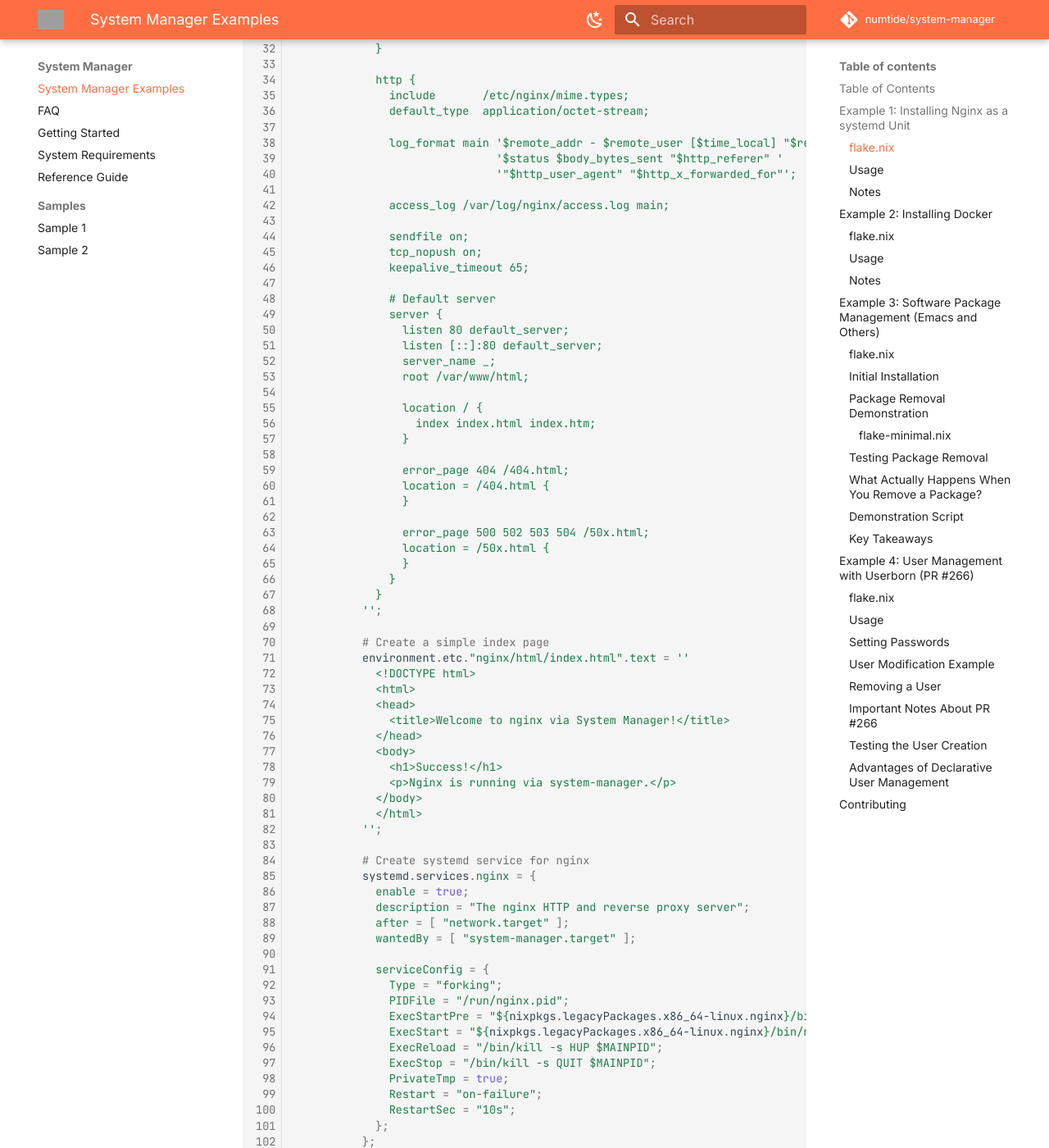
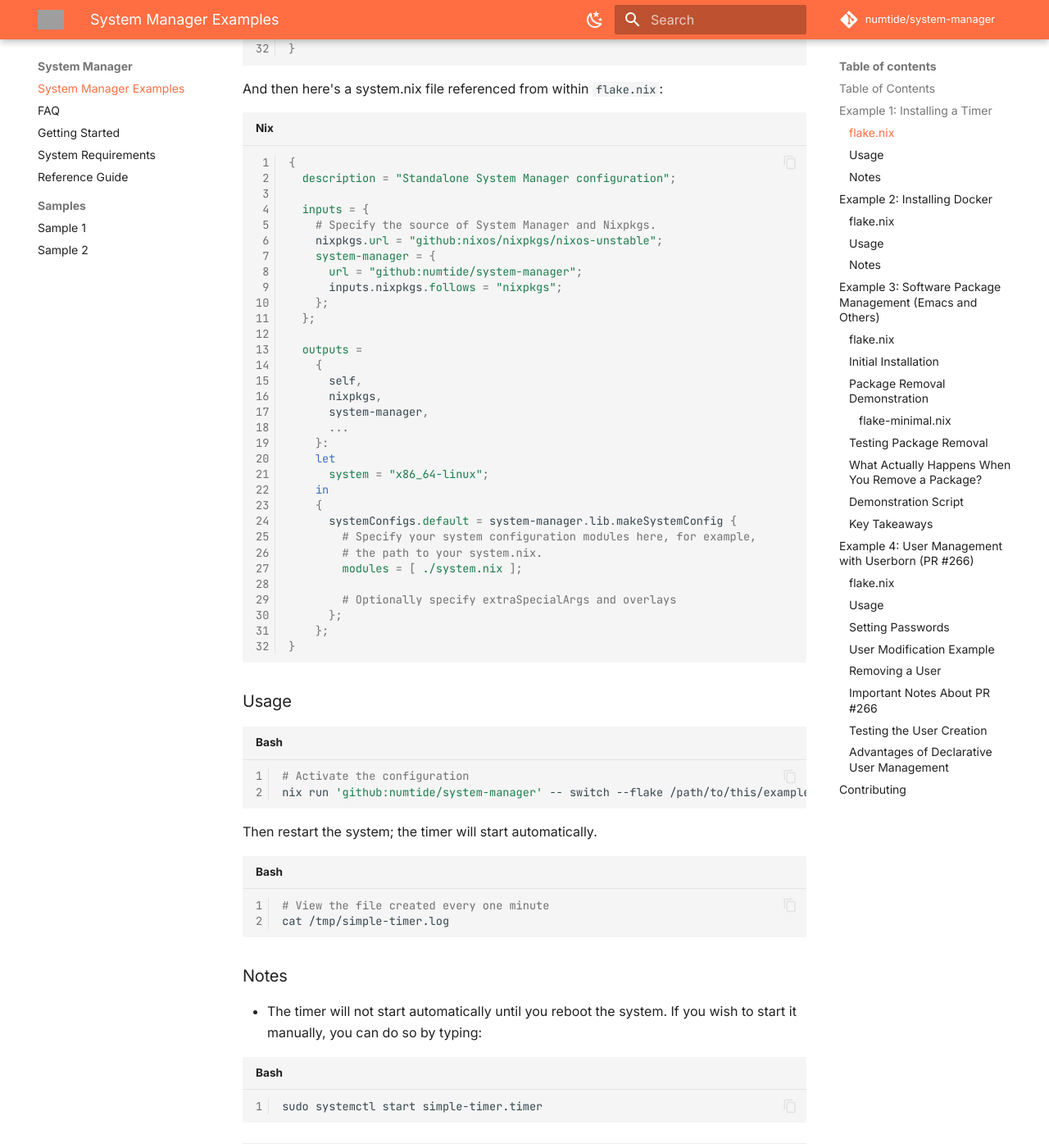
Before and after one commit to numtide/system-manager, an MkDocs documentation site: the page built from documentation/docs/examples.md, in a window 1280 px wide and 1400 px high, scrolled down 1378 px. Shown: the whole window at 82% size. Built offline with MkDocs 1.6.1 and Material for MkDocs 9.7.7, drawn with Linux system fonts in a browser that asks for light colours; comment, search, counter and statistics services are not loaded; some of the changed text lies outside the part shown; grey boxes are pictures that could not be loaded.

Commit message:
fix: Updated docs

````diff
--- a/documentation/docs/examples.md
+++ b/documentation/docs/examples.md
@@ -6,161 +6,112 @@ This document provides practical examples of using system-manager to manage syst
 
 ## Table of Contents
 
-1. [Example 1: Installing Nginx as a systemd Unit](#example-1-installing-nginx-as-a-systemd-unit)
+1. [Example 1: Installing a Timer](#example-1-installing-a-timer)
 2. [Example 2: Installing Docker](#example-2-installing-docker)
 3. [Example 3: Software Package Management (Emacs and Others)](#example-3-software-package-management-emacs-and-others)
 4. [Example 4: User Management with Userborn (PR #266)](#example-4-user-management-with-userborn-pr-266)
 
 ---
 
-## Example 1: Installing Nginx as a systemd Unit
+## Example 1: Installing a Timer
 
-This example demonstrates how to install and configure nginx as a systemd service using system-manager.
+This example demonstrates how to install a timer that runs every one minute. First, here's a flake.nix file:
 
 ### flake.nix
 
 ```nix
 {
-  description = "System Manager - Nginx Example";
+  description = "Standalone System Manager configuration";
 
   inputs = {
-    nixpkgs.url = "github:NixOS/nixpkgs/nixos-unstable";
+    # Specify the source of System Manager and Nixpkgs.
+    nixpkgs.url = "github:nixos/nixpkgs/nixos-unstable";
     system-manager = {
       url = "github:numtide/system-manager";
       inputs.nixpkgs.follows = "nixpkgs";
     };
   };
 
-  outputs = { self, nixpkgs, system-manager }: {
-    systemConfigs.default = system-manager.lib.makeSystemConfig {
-      modules = [
-        {
-          nixpkgs.hostPlatform = "x86_64-linux";
+  outputs =
+    {
+      self,
+      nixpkgs,
+      system-manager,
+      ...
+    }:
+    let
+      system = "x86_64-linux";
+    in
+    {
+      systemConfigs.default = system-manager.lib.makeSystemConfig {
+        # Specify your system configuration modules here, for example,
+        # the path to your system.nix.
+        modules = [ ./system.nix ];
 
-          # Install nginx package
-          environment.systemPackages = with nixpkgs.legacyPackages.x86_64-linux; [
-            nginx
-          ];
+        # Optionally specify extraSpecialArgs and overlays
+      };
+    };
+}
+```
 
-          # Create nginx configuration
-          environment.etc."nginx/nginx.conf".text = ''
-            user nginx nginx;
-            worker_processes auto;
-            error_log /var/log/nginx/error.log;
-            pid /run/nginx.pid;
+And then here's a system.nix file referenced from within `flake.nix`:
 
-            events {
-              worker_connections 1024;
-            }
+```nix
+{
+  description = "Standalone System Manager configuration";
 
-            http {
-              include       /etc/nginx/mime.types;
-              default_type  application/octet-stream;
-
-              log_format main '$remote_addr - $remote_user [$time_local] "$request" '
-                              '$status $body_bytes_sent "$http_referer" '
-                              '"$http_user_agent" "$http_x_forwarded_for"';
-
-              access_log /var/log/nginx/access.log main;
-
-              sendfile on;
-              tcp_nopush on;
-              keepalive_timeout 65;
-
-              # Default server
-              server {
-                listen 80 default_server;
-                listen [::]:80 default_server;
-                server_name _;
-                root /var/www/html;
-
-                location / {
-                  index index.html index.htm;
-                }
-
-                error_page 404 /404.html;
-                location = /404.html {
-                }
-
-                error_page 500 502 503 504 /50x.html;
-                location = /50x.html {
-                }
-              }
-            }
-          '';
-
-          # Create a simple index page
-          environment.etc."nginx/html/index.html".text = ''
-            <!DOCTYPE html>
-            <html>
-            <head>
-              <title>Welcome to nginx via System Manager!</title>
-            </head>
-            <body>
-              <h1>Success!</h1>
-              <p>Nginx is running via system-manager.</p>
-            </body>
-            </html>
-          '';
-
-          # Create systemd service for nginx
-          systemd.services.nginx = {
-            enable = true;
-            description = "The nginx HTTP and reverse proxy server";
-            after = [ "network.target" ];
-            wantedBy = [ "system-manager.target" ];
-
-            serviceConfig = {
-              Type = "forking";
-              PIDFile = "/run/nginx.pid";
-              ExecStartPre = "${nixpkgs.legacyPackages.x86_64-linux.nginx}/bin/nginx -t";
-              ExecStart = "${nixpkgs.legacyPackages.x86_64-linux.nginx}/bin/nginx";
-              ExecReload = "/bin/kill -s HUP $MAINPID";
-              ExecStop = "/bin/kill -s QUIT $MAINPID";
-              PrivateTmp = true;
-              Restart = "on-failure";
-              RestartSec = "10s";
-            };
-          };
-
-          # Create required directories
-          systemd.tmpfiles.rules = [
-            "d /var/log/nginx 0755 nginx nginx -"
-            "d /var/www/html 0755 nginx nginx -"
-            "L+ /var/www/html/index.html - - - - /etc/nginx/html/index.html"
-          ];
-        }
-      ];
+  inputs = {
+    # Specify the source of System Manager and Nixpkgs.
+    nixpkgs.url = "github:nixos/nixpkgs/nixos-unstable";
+    system-manager = {
+      url = "github:numtide/system-manager";
+      inputs.nixpkgs.follows = "nixpkgs";
     };
   };
+
+  outputs =
+    {
+      self,
+      nixpkgs,
+      system-manager,
+      ...
+    }:
+    let
+      system = "x86_64-linux";
+    in
+    {
+      systemConfigs.default = system-manager.lib.makeSystemConfig {
+        # Specify your system configuration modules here, for example,
+        # the path to your system.nix.
+        modules = [ ./system.nix ];
+
+        # Optionally specify extraSpecialArgs and overlays
+      };
+    };
 }
 ```
 
 ### Usage
 
 ```bash
-# Create the group and user. Note that user management is coming soon to System Manager, after which these lines won't be necessary.
-sudo groupadd nginx
-sudo useradd -r -s /usr/sbin/nologin -g nginx nginx
+# Activate the configuration
+nix run 'github:numtide/system-manager' -- switch --flake /path/to/this/example --sudo
+```
 
-# Activate the configuration; make sure you're in the directory with the flake.nix file
-nix run 'github:numtide/system-manager' -- switch --flake . --sudo
+Then restart the system; the timer will start automatically.
 
-# Check nginx status
-sudo systemctl status nginx
-
-# Test the web server
-curl http://localhost
-
-# View logs
-sudo journalctl -u nginx -f
+```bash
+# View the file created every one minute
+cat /tmp/simple-timer.log
 ```
 
 ### Notes
 
-- Ensure you have the `nginx` user and group created on your system before activating
-- You may need to adjust file paths based on your distribution
-- The nginx binary location is pinned from nixpkgs to ensure reproducibility
+- The timer will not start automatically until you reboot the system. If you wish to start it manually, you can do so by typing:
+
+```bash
+sudo systemctl start simple-timer.timer
+```
 
 ---
 
````
Also changed, not shown: documentation/docs/reference-guide.md (+8 -0 lines).
